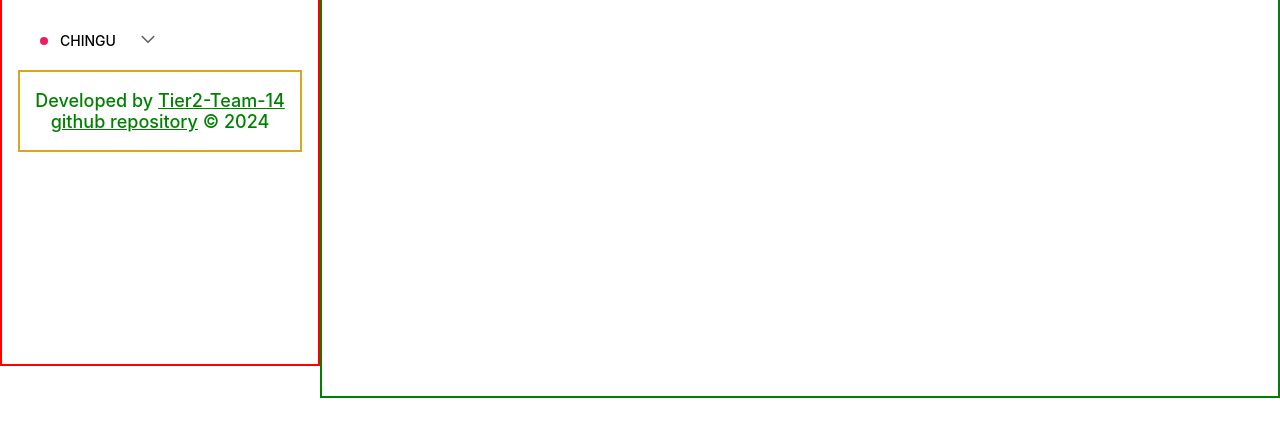
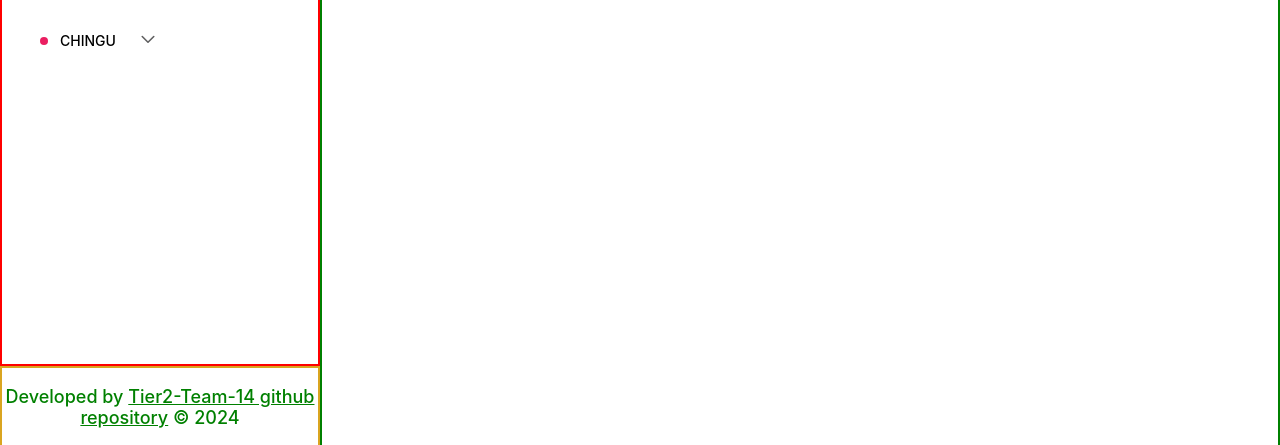
Before and after one commit to chingu-voyages/v47-tier2-team-14, a React (Vite) app: page / in a window 1280 px wide. Shown: the part 487-932 px from the top of the page. Before the commit the page ends 885 px from the top, so only its background shows below. Built offline with nearby package versions, Linux system fonts and the light colour scheme; no server answers.

Commit message:
update Footer.jsx

```diff
--- a/src/App.css
+++ b/src/App.css
@@ -26,5 +26,5 @@
   grid-template-areas:
     "header navbar"
     "aside dashboard"
-    "aside dashboard";
+    "footer dashboard";
 }
--- a/src/app/App.jsx
+++ b/src/app/App.jsx
@@ -7,6 +7,7 @@ import Header from "../components/Header/Header";
 import SideMenu from "../components/SideMenu/SideMenu";
 import Dashboard from "../components/Dashboard/Dashboard";
 import NavBar from "../components/NavBar/NavBar";
+import Footer from "../components/Footer/Footer";
 
 function App() {
   return (
@@ -16,6 +17,7 @@ function App() {
         <NavBar />
         <SideMenu />
         <Dashboard />
+        <Footer />
       </div>
     </Provider>
   );
--- a/src/components/SideMenu/SideMenu.jsx
+++ b/src/components/SideMenu/SideMenu.jsx
@@ -78,7 +78,6 @@ const SideMenu = () => {
           )}
         </section>
       </div> */}
-      <Footer />
     </aside>
   );
 };
```
